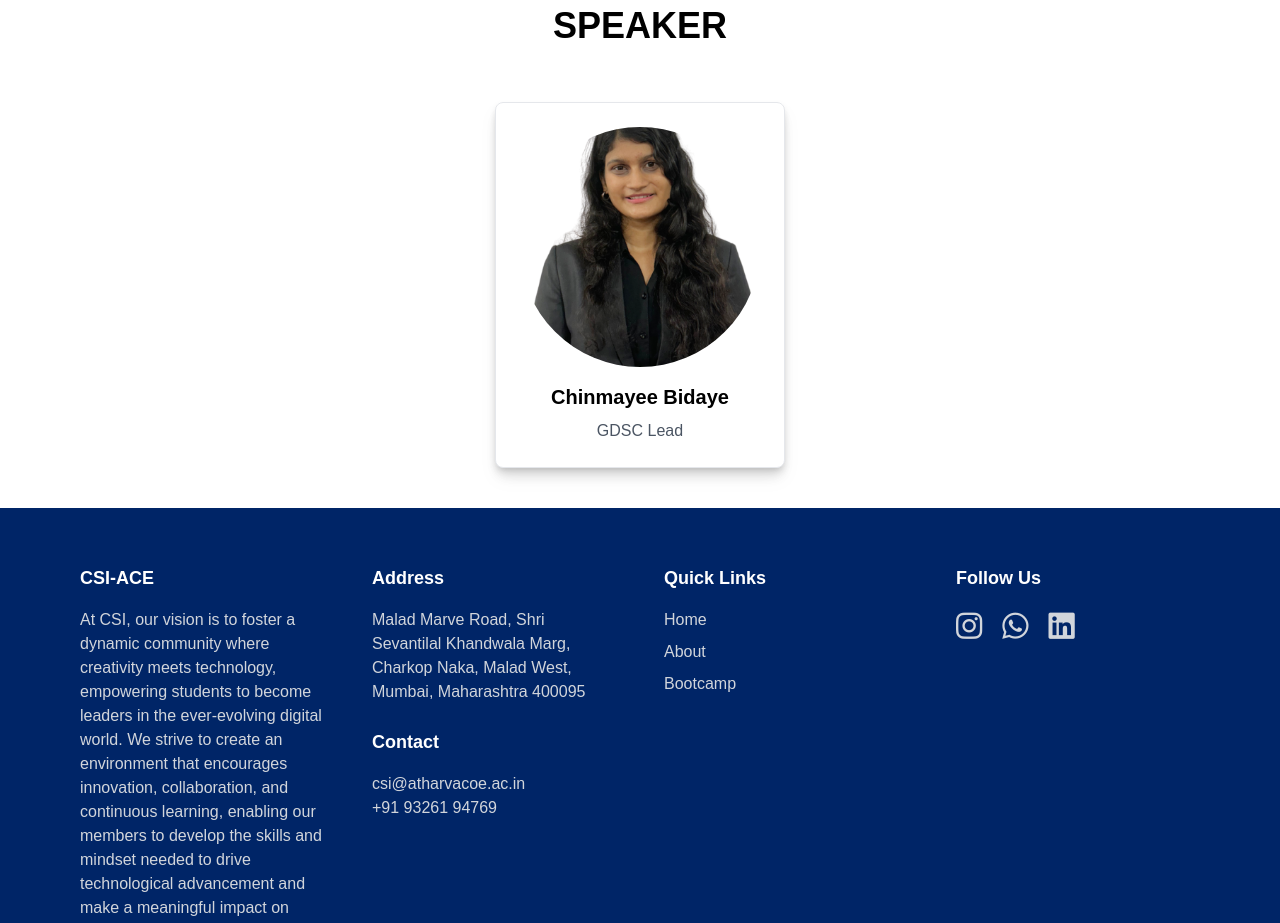
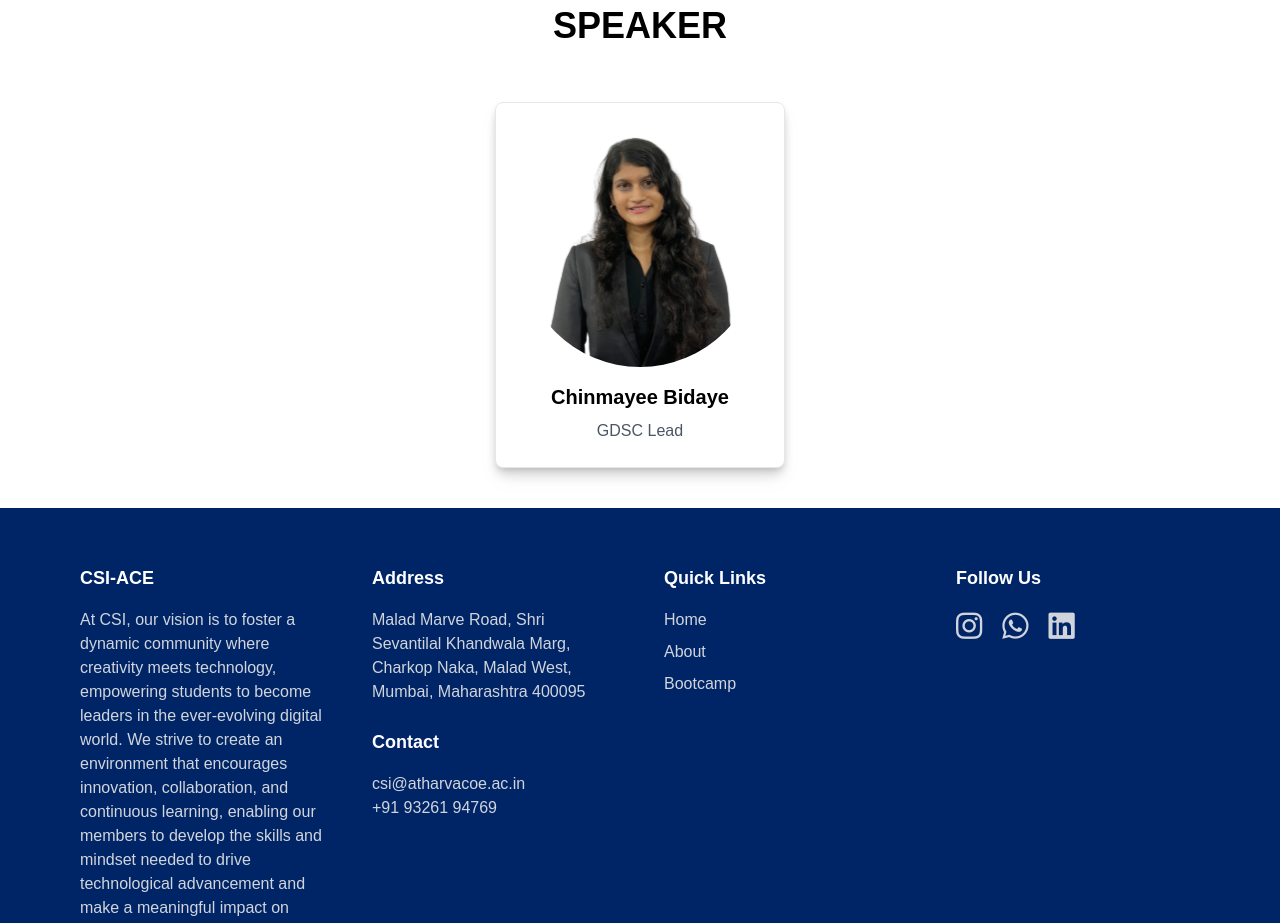
Before and after one commit to vaibhavraut07/csi, a React (Create React App) app: page /bootcamp/aiml in a window 1280 px wide. Shown: the part 1840-2763 px from the top of the page. Built offline with nearby package versions, Linux system fonts and the light colour scheme; the HTML template or start-up script is replaced by a standard one.

Commit message:
Refactor BootcampDetails component to remove unnecessary CSS class

```diff
--- a/src/screens/BootcampDetails.jsx
+++ b/src/screens/BootcampDetails.jsx
@@ -452,7 +452,7 @@ const BootcampDetails = () => {
           {bootcamp.speaker.map((speaker, index) => (
             <div key={index} className="bg-white border border-gray-200 shadow-lg rounded-lg sm:mx-4 p-4 sm:p-6 max-w-xs text-center drop-shadow-lg">
               <div className="w-28 h-28 sm:w-60 sm:h-60 mx-auto mb-4 rounded-full overflow-hidden">
-                <img src={speaker.img} alt={speaker.name} className="w-full h-full object-cover" />
+                <img src={speaker.img} alt={speaker.name} className="w-full h-full" />
               </div>
               <h3 className="text-lg sm:text-xl font-semibold mb-2">{speaker.name}</h3>
               <p className="text-gray-600">{speaker.role}</p>
```
